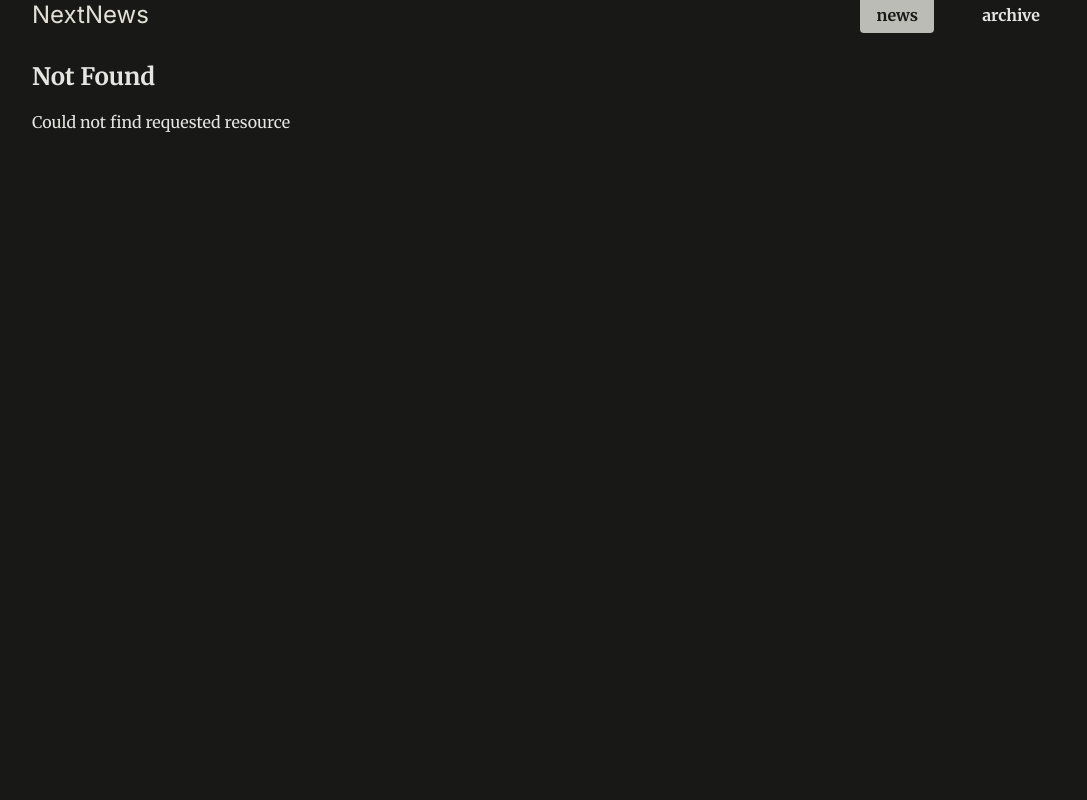
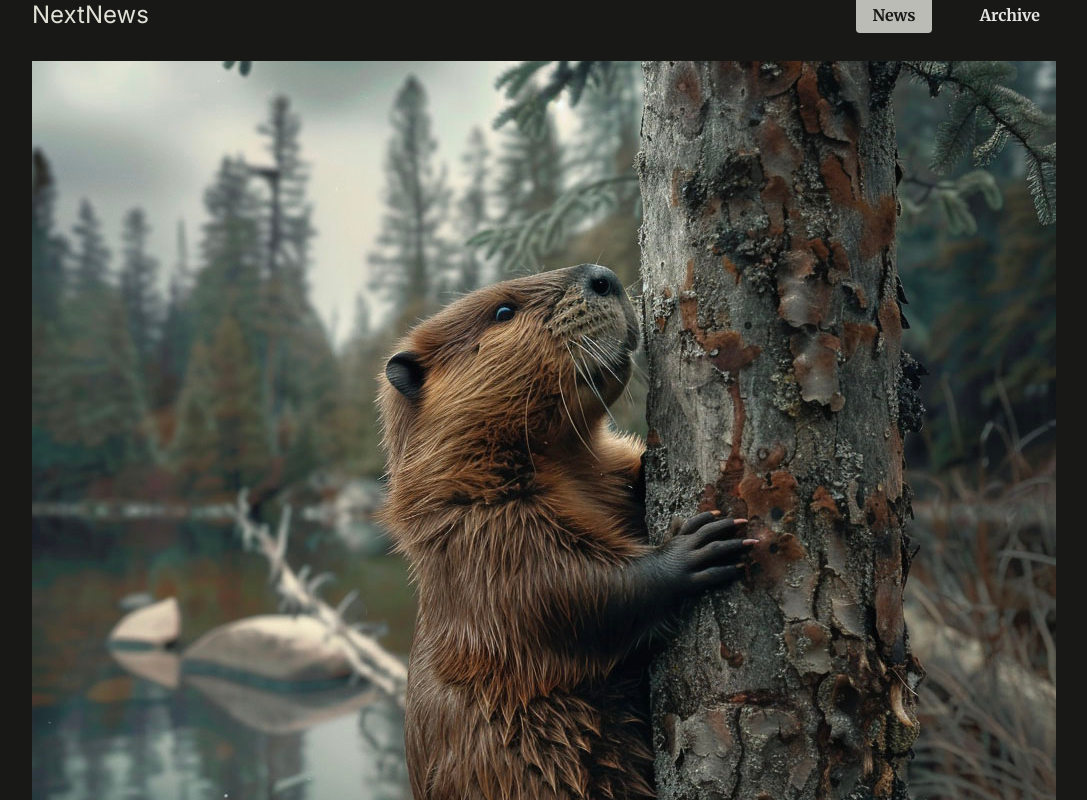
Before and after one commit to gaurav700/Routing-and-page-rendering-next, a Next.js app: page /news/beaver-plague/image in a window 1280 px wide. Before the commit this address had no page. Shown: the top 800 px of the page, without its empty margins (96-1183 px from the left). Built offline with nearby package versions, Linux system fonts and the light colour scheme.

Commit message:
Nested routes inside dynamic routes

```diff
--- /dev/null
+++ b/app/news/[slug]/image/page.js
@@ -0,0 +1,18 @@
+import { DUMMY_NEWS } from "@/util/dummy-news";
+import { notFound } from "next/navigation";
+
+export default function ImagePage({ params }) {
+  const newsItemSlug = params.slug;
+  const newsItem = DUMMY_NEWS.find(
+    (newsItem) => newsItem.slug === newsItemSlug
+  );
+
+  if (!newsItem) {
+    notFound();
+  }
+  return (
+    <div className="fullscreen-image">
+      <img src={`/images/news/${newsItem.image}`} alt={newsItem.title} />
+    </div>
+  );
+}
--- a/app/news/[slug]/page.js
+++ b/app/news/[slug]/page.js
@@ -1,4 +1,5 @@
 import { DUMMY_NEWS } from "@/util/dummy-news";
+import Link from "next/link";
 import { notFound } from "next/navigation";
 export default function IdPage({ params }) {
   const slug = params.slug;
@@ -11,7 +12,7 @@
   return (
     <article className="news-article">
       <header>
-        <img  src={`/images/news/${newsItem.image}`} alt={newsItem.title}/>
+        <Link href={`/news/${newsItem.slug}/image`}><img  src={`/images/news/${newsItem.image}`} alt={newsItem.title}/></Link>
         <h1>{newsItem.title}</h1>
         <time dateTime={newsItem.date}>{newsItem.date}</time>
       </header>
--- a/components/header-link.js
+++ b/components/header-link.js
@@ -2,7 +2,7 @@
 import Link from "next/link";
 import { usePathname } from "next/navigation";
 
-export default function HeaderLink({linkName}) {
+export default function HeaderLink({linkName, children}) {
     const path = usePathname();
   return (
     <li>
@@ -10,7 +10,7 @@
         href={linkName}
         className={path.startsWith(linkName) ? "active" : undefined}
       >
-        {linkName.slice(1)}
+        {children}
       </Link>
     </li>
   );
--- a/components/main-header.js
+++ b/components/main-header.js
@@ -9,8 +9,8 @@
       </div>
       <nav>
         <ul>
-          <HeaderLink linkName="/news" />
-          <HeaderLink linkName="/archive" />
+          <HeaderLink linkName="/news">News</HeaderLink>
+          <HeaderLink linkName="/archive">Archive</HeaderLink>
         </ul>
       </nav>
     </header>
```
